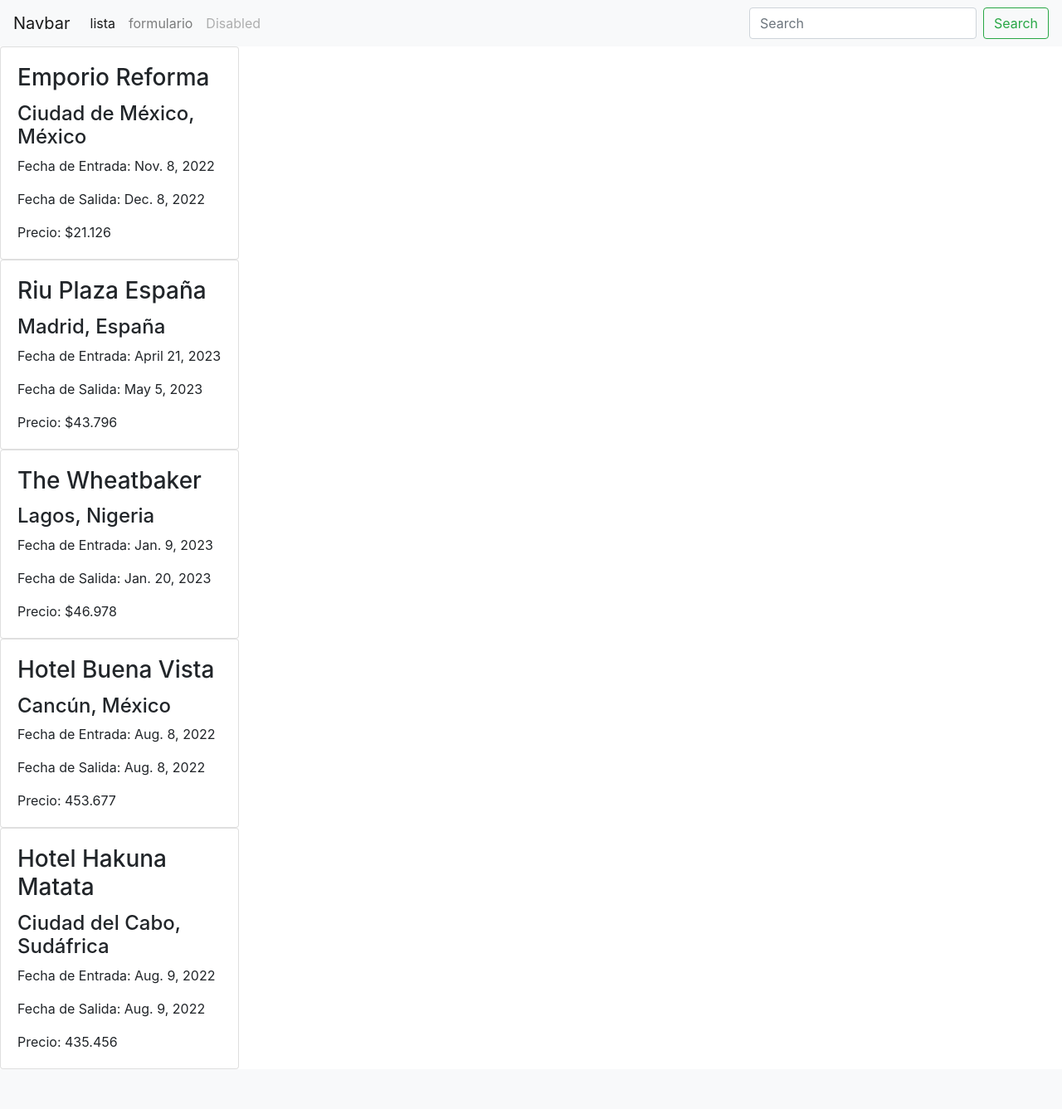
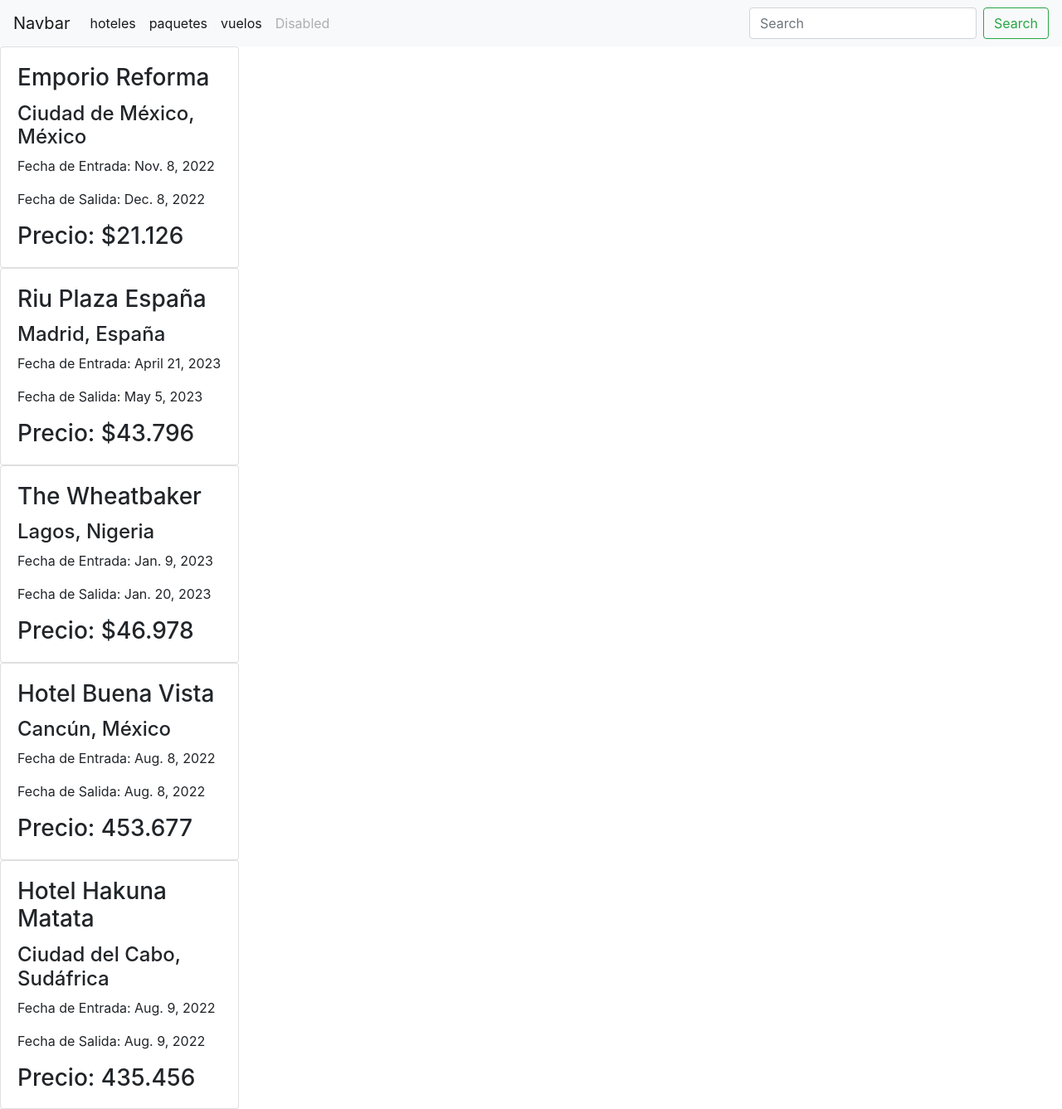
Before and after one commit to marcovillamea/pagina_compartida, a Django app: page /info/viajes-hotels/ in a window 1280 px wide. Shown: the whole page at 83% size. Before the commit the page ends 1289 px from the top, so only its background shows below. Run offline with Django 4.2, Linux system fonts and the light colour scheme; data comes from the database, SQL or seed files in the repository.

Commit message:
modificando buscador

```diff
--- a/pagina_viajes/template/base.html
+++ b/pagina_viajes/template/base.html
@@ -22,10 +22,13 @@
         <div class="collapse navbar-collapse" id="navbarSupportedContent">
           <ul class="navbar-nav mr-auto">
             <li class="nav-item active">
-              <a class="nav-link" href="/info/lista_viajes">lista <span class="sr-only">(current)</span></a>
+              <a class="nav-link" href="/info/viajes-hotels/"> hoteles <span class="sr-only">(current)</span></a>
             </li>
-            <li class="nav-item">
-              <a class="nav-link" href="/info/formulario">formulario</a>
+            <li class="nav-item active">
+              <a class="nav-link" href="/info/viajes-paquetes/"> paquetes <span class="sr-only">(current)</span></a>
+            </li>
+            <li class="nav-item active">
+              <a class="nav-link" href="/info/viajes-vuelos/"> vuelos <span class="sr-only">(current)</span></a>
             </li>
 
             <li class="nav-item">
--- a/pagina_viajes/template/hotel.html
+++ b/pagina_viajes/template/hotel.html
@@ -2,7 +2,7 @@
 
 {% block titulo %}
 
-Formulario para nuevos hoteles:
+Hoteles
 
 {% endblock %}
 
@@ -27,7 +27,7 @@
             <h4 class="card-text">{{i.location}}</h4>
             <p class="card-text">Fecha de Entrada: {{i.date_departue}}</p>
             <p class="card-text">Fecha de Salida: {{i.date_return}}</p>
-            <p class="card-text">Precio: {{i.price}}</p>
+            <h3 class="card-text">Precio: {{i.price}}</h3>
         </div>
     </div>
 
--- a/pagina_viajes/template/paquete.html
+++ b/pagina_viajes/template/paquete.html
@@ -2,7 +2,7 @@
 
 {% block titulo %}
 
-Formulario para nuevos hoteles:
+Paquetes
 
 {% endblock %}
 
--- a/pagina_viajes/template/vuelo.html
+++ b/pagina_viajes/template/vuelo.html
@@ -2,8 +2,7 @@
 
 {% block titulo %}
 
-Formulario para nuevos hoteles:
-
+Vuelos
 {% endblock %}
 
 
--- a/pagina_viajes/viajes/models.py
+++ b/pagina_viajes/viajes/models.py
@@ -6,10 +6,9 @@
     apellido = models.CharField(max_length=200)
     descripcion = models.CharField(max_length=300)
 
-
-
     def __str__(self):
         return f"nombre: {self.name} - apellido: {self.apellido} - descripcion: {self.descripcion}"
+
 
 class Paquete(models.Model):
     name = models.CharField(max_length=200)
--- a/pagina_viajes/viajes/urls.py
+++ b/pagina_viajes/viajes/urls.py
@@ -2,13 +2,15 @@
 from django.urls import path
 from viajes.views import verPaquetes, verHotel, verVuelo, formulario_paquete,formulario_vuelo,formulario_hotel
 
-from viajes.views import viajeformulario, lista_viajes, search_products
+from viajes.views import search_hotel, viajeformulario, lista_viajes, search_vuelo, search_paquete
 
 
 urlpatterns = [
     path("formulario/", viajeformulario, name= "formulario"),
     path("lista_viajes/", lista_viajes, name= "lista" ),
-    path("search_products/",search_products, name = "search products"),
+    path("search_products/",search_hotel, name = "search hotel"),
+    path("search_products/",search_vuelo, name = "search vuelo"),
+    path("search_products/",search_paquete, name = "search paquete"),
     path("viajes-paquetes/",verPaquetes),
     path("viajes-hotels/",verHotel),
     path("viajes-vuelos/",verVuelo),
--- a/pagina_viajes/viajes/views.py
+++ b/pagina_viajes/viajes/views.py
@@ -42,15 +42,6 @@
 
     return render(request,"lista_de_lugares.html",context=context)
 
-
-def search_products(request):
-    search = request.GET["search"]
-    list = viajes.objects.filter(name__icontains=search)
-    context = {
-        "list":list
-    }
-
-    return render(request, "search_products.html",context=context)
 
 def verPaquetes(request):
     paquetes = Paquete.objects.all()
@@ -118,3 +109,21 @@
         form = formulario_create_hotel()
         context = {"form": form}
         return render(request,"formulario_nuevohotel.html", context = context)
+
+def search_hotel(request):
+    print(request.GET)
+    hotel = Hotel.objects.filter(name__icontains = request.GET['search'])
+    context = {'hotel':hotel}
+    return render(request, 'search_products.html', context= context)
+
+def search_vuelo(request):
+    print(request.GET)
+    vuelo = Vuelo.objects.filter(name__icontains = request.GET['search'])
+    context = {'vuelo':vuelo}
+    return render(request, 'search_products.html', context= context)
+
+def search_paquete(request):
+    print(request.GET)
+    paquete = Paquete.objects.filter(name__icontains = request.GET['search'])
+    context = {'paquete':paquete}
+    return render(request, 'search_products.html', context= context)
```
Also changed, not shown: pagina_viajes/template/search_products.html (+10 -10 lines).
